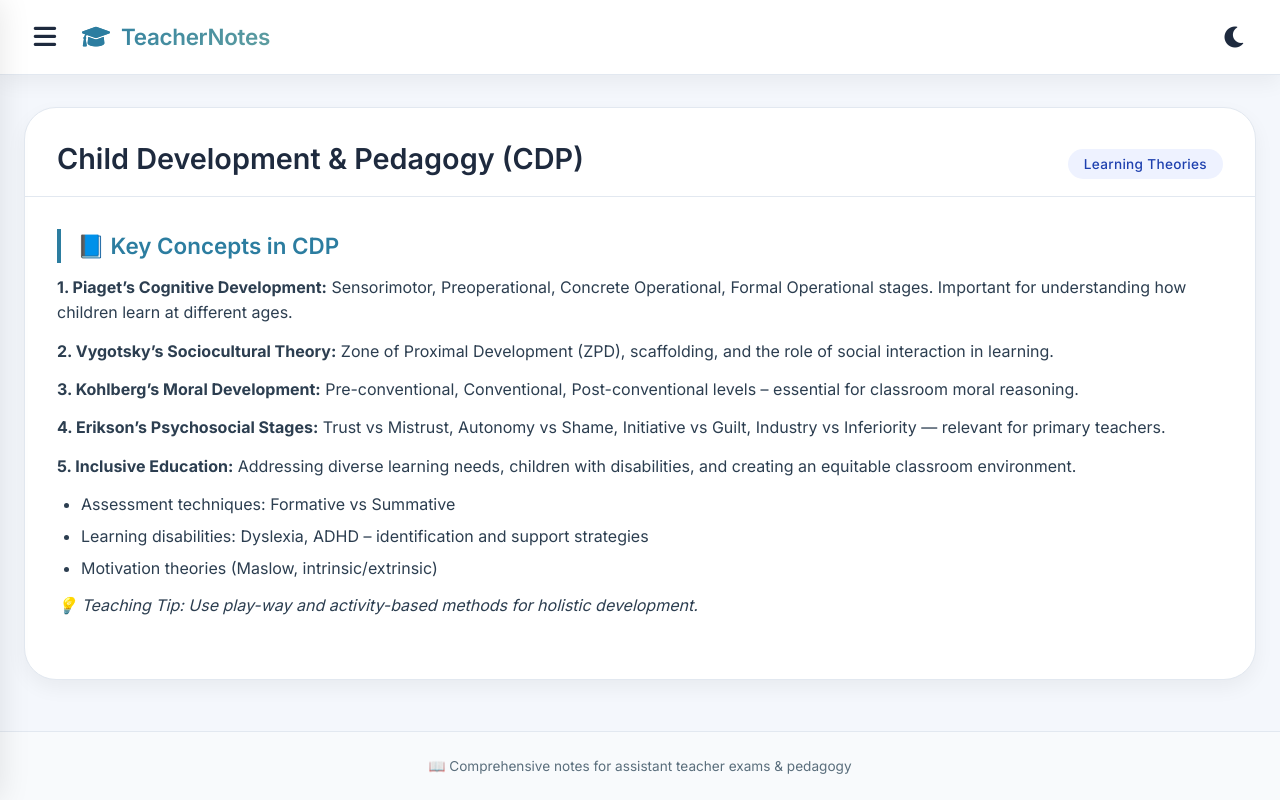
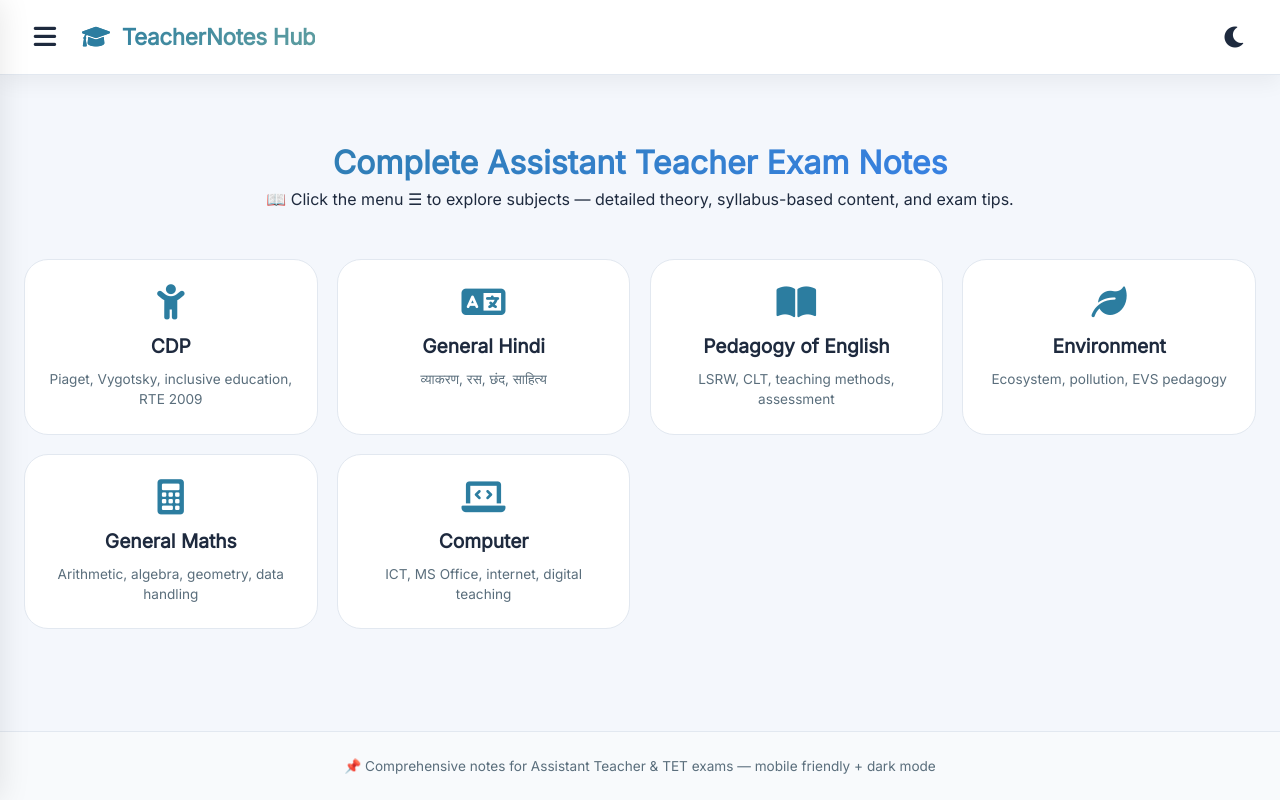
Before and after one commit to umeshsir05/assistant_teacher, a plain HTML site: page index.html in a window 1280 px wide. Drawn offline with Linux system fonts and the light colour scheme.

Commit message:
Update title and enhance layout in index.html

```diff
--- a/index.html
+++ b/index.html
@@ -3,45 +3,67 @@
 <head>
     <meta charset="UTF-8">
     <meta name="viewport" content="width=device-width, initial-scale=1.0, viewport-fit=cover">
-    <title>Assistant Teacher Notes | Study Hub</title>
-    <!-- Google Fonts & Font Awesome Icons -->
-    <link href="https://fonts.googleapis.com/css2?family=Inter:opsz,wght@14..32,300;14..32,400;14..32,500;14..32,600;14..32,700&display=swap" rel="stylesheet">
+    <title>Assistant Teacher Notes Hub</title>
+    <link href="https://fonts.googleapis.com/css2?family=Inter:opsz,wght@14..32,300;400;500;600;700&display=swap" rel="stylesheet">
     <link rel="stylesheet" href="https://cdnjs.cloudflare.com/ajax/libs/font-awesome/6.0.0-beta3/css/all.min.css">
     <link rel="stylesheet" href="style.css">
+    <style>
+        /* Additional home-specific hero */
+        .hero-section {
+            text-align: center;
+            padding: 2rem 1rem 1rem;
+        }
+        .hero-section h2 {
+            font-size: 2rem;
+            background: linear-gradient(135deg, var(--accent), #3b82f6);
+            background-clip: text;
+            -webkit-background-clip: text;
+            color: transparent;
+        }
+        .feature-grid {
+            display: grid;
+            grid-template-columns: repeat(auto-fill, minmax(240px, 1fr));
+            gap: 1.2rem;
+            margin: 2rem 0;
+        }
+        .feature-card {
+            background: var(--surface-card);
+            border-radius: 24px;
+            padding: 1.5rem;
+            text-align: center;
+            border: 1px solid var(--border-light);
+            transition: transform 0.2s;
+        }
+        .feature-card i {
+            font-size: 2.2rem;
+            color: var(--accent);
+            margin-bottom: 0.8rem;
+        }
+        .feature-card h3 {
+            font-size: 1.2rem;
+            margin-bottom: 0.5rem;
+        }
+        .feature-card p {
+            font-size: 0.85rem;
+            color: var(--text-muted);
+        }
+    </style>
 </head>
 <body>
-
-    <!-- Overlay for drawer (menu backdrop) -->
     <div class="drawer-overlay" id="drawerOverlay"></div>
-
-    <!-- Side Drawer / Toggle Menu -->
     <div class="side-drawer" id="sideDrawer">
         <div class="drawer-header">
-            <h3><i class="fas fa-chalkboard-teacher"></i> Topics</h3>
-            <button class="close-drawer-btn" id="closeDrawerBtn" aria-label="Close menu">
-                <i class="fas fa-times"></i>
-            </button>
+            <h3><i class="fas fa-chalkboard-teacher"></i> Subjects</h3>
+            <button class="close-drawer-btn" id="closeDrawerBtn"><i class="fas fa-times"></i></button>
         </div>
         <nav>
-            <ul class="drawer-nav-list" id="menuList">
-                <li data-subject="cdp" class="nav-item active">
-                    <i class="fas fa-child"></i> <span>CDP</span>
-                </li>
-                <li data-subject="general-hindi" class="nav-item">
-                    <i class="fas fa-language"></i> <span>General Hindi</span>
-                </li>
-                <li data-subject="pedagogy-of-english" class="nav-item">
-                    <i class="fas fa-book-open"></i> <span>Pedagogy of English</span>
-                </li>
-                <li data-subject="environment" class="nav-item">
-                    <i class="fas fa-leaf"></i> <span>Environment</span>
-                </li>
-                <li data-subject="general-maths" class="nav-item">
-                    <i class="fas fa-calculator"></i> <span>General Maths</span>
-                </li>
-                <li data-subject="computer" class="nav-item">
-                    <i class="fas fa-laptop-code"></i> <span>Computer</span>
-                </li>
+            <ul class="drawer-nav-list">
+                <li><a href="cdp.html" class="nav-link"><i class="fas fa-child"></i> CDP (बाल विकास)</a></li>
+                <li><a href="general-hindi.html" class="nav-link"><i class="fas fa-language"></i> General Hindi</a></li>
+                <li><a href="pedagogy-of-english.html" class="nav-link"><i class="fas fa-book-open"></i> Pedagogy of English</a></li>
+                <li><a href="environment.html" class="nav-link"><i class="fas fa-leaf"></i> Environment</a></li>
+                <li><a href="general-maths.html" class="nav-link"><i class="fas fa-calculator"></i> General Maths</a></li>
+                <li><a href="computer.html" class="nav-link"><i class="fas fa-laptop-code"></i> Computer</a></li>
             </ul>
         </nav>
         <div class="drawer-footer">
@@ -49,43 +71,47 @@
         </div>
     </div>
 
-    <!-- Main Page Content -->
     <div class="app-container">
-        <!-- Top Navigation Bar -->
         <header class="top-bar">
             <div class="logo-area">
-                <button class="menu-toggle-btn" id="menuToggleBtn" aria-label="Toggle menu">
-                    <i class="fas fa-bars"></i>
-                </button>
-                <h1 class="site-title"><i class="fas fa-graduation-cap"></i> TeacherNotes</h1>
+                <button class="menu-toggle-btn" id="menuToggleBtn"><i class="fas fa-bars"></i></button>
+                <h1 class="site-title"><i class="fas fa-graduation-cap"></i> TeacherNotes Hub</h1>
             </div>
             <div class="header-actions">
-                <button class="dark-mode-toggle" id="darkModeToggle" aria-label="Dark mode">
-                    <i class="fas fa-moon"></i>
-                </button>
+                <button class="dark-mode-toggle" id="darkModeToggle"><i class="fas fa-moon"></i></button>
             </div>
         </header>
 
-        <!-- Main content card (notes section) -->
         <main class="content-main">
-            <div class="notes-card">
-                <div class="notes-header">
-                    <h2 id="subjectTitle">Child Development & Pedagogy (CDP)</h2>
-                    <div class="subject-badge" id="subjectBadge">Core Concepts</div>
-                </div>
-                <div class="notes-body" id="notesContent">
-                    <!-- Dynamic notes will be injected here -->
-                    <div class="loading-skeleton">Loading notes...</div>
-                </div>
+            <div class="hero-section">
+                <h2>Complete Assistant Teacher Exam Notes</h2>
+                <p>📖 Click the menu ☰ to explore subjects — detailed theory, syllabus-based content, and exam tips.</p>
+            </div>
+            <div class="feature-grid">
+                <div class="feature-card"><i class="fas fa-child"></i><h3>CDP</h3><p>Piaget, Vygotsky, inclusive education, RTE 2009</p></div>
+                <div class="feature-card"><i class="fas fa-language"></i><h3>General Hindi</h3><p>व्याकरण, रस, छंद, साहित्य</p></div>
+                <div class="feature-card"><i class="fas fa-book-open"></i><h3>Pedagogy of English</h3><p>LSRW, CLT, teaching methods, assessment</p></div>
+                <div class="feature-card"><i class="fas fa-leaf"></i><h3>Environment</h3><p>Ecosystem, pollution, EVS pedagogy</p></div>
+                <div class="feature-card"><i class="fas fa-calculator"></i><h3>General Maths</h3><p>Arithmetic, algebra, geometry, data handling</p></div>
+                <div class="feature-card"><i class="fas fa-laptop-code"></i><h3>Computer</h3><p>ICT, MS Office, internet, digital teaching</p></div>
             </div>
         </main>
-
-        <!-- Footer (optional) -->
         <footer class="app-footer">
-            <p>📖 Comprehensive notes for assistant teacher exams & pedagogy</p>
+            <p>📌 Comprehensive notes for Assistant Teacher & TET exams — mobile friendly + dark mode</p>
         </footer>
     </div>
 
     <script src="script.js"></script>
+    <script>
+        // Additional drawer and dark mode integration (script.js already handles)
+        // Ensure drawer links close drawer on click
+        document.querySelectorAll('.nav-link').forEach(link => {
+            link.addEventListener('click', () => {
+                document.getElementById('sideDrawer').classList.remove('open');
+                document.getElementById('drawerOverlay').classList.remove('active');
+                document.body.style.overflow = '';
+            });
+        });
+    </script>
 </body>
 </html>
```
